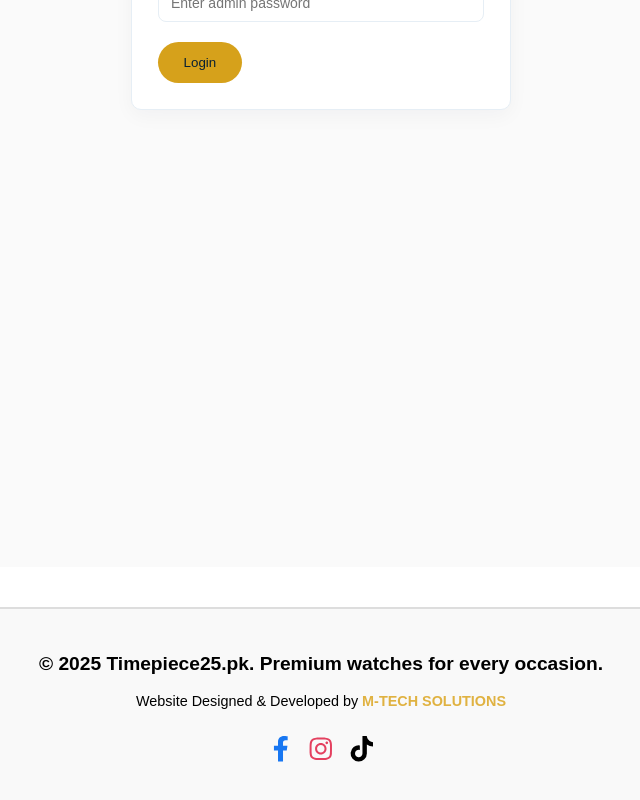
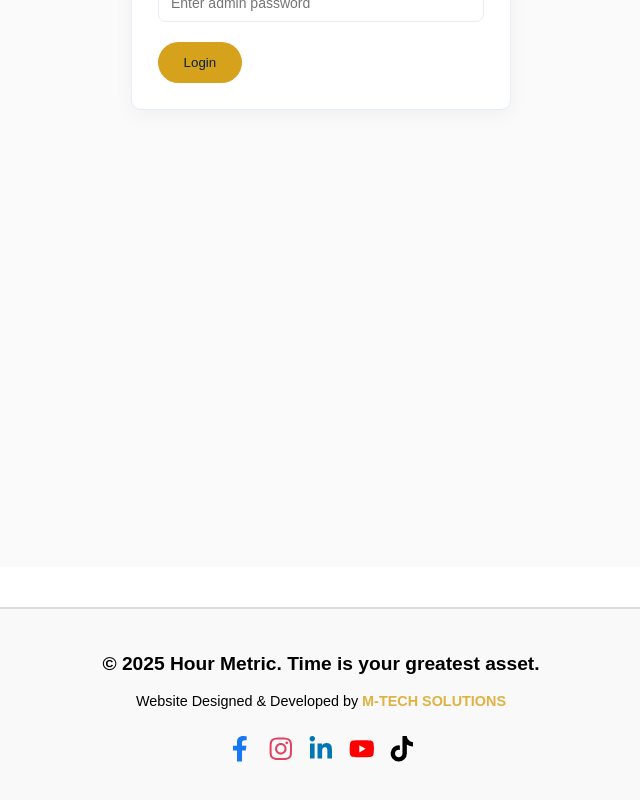
Before and after one commit to MohsinMukhtiar/TimepieceFrontend, a React (Vite) app: page /admin in a window 1280 px wide. Shown: the part 338-1138 px from the top of the page, without its empty margins (319-959 px from the left). Built offline with nearby package versions, Linux system fonts and the light colour scheme.

Commit message:
Update Footer.jsx

```diff
--- a/src/components/Footer.jsx
+++ b/src/components/Footer.jsx
@@ -2,10 +2,10 @@ import React from "react";
 import {
   FaFacebookF,
   FaInstagram,
-   FaLinkedinIn,
+  FaLinkedinIn,
   FaYoutube,
   FaTiktok,
- } from "react-icons/fa";
+} from "react-icons/fa";
 
 export default function Footer() {
   return (
@@ -13,7 +13,7 @@ export default function Footer() {
       <div style={styles.container}>
         {/* Brand Info */}
         <h3 style={styles.title}>
-          © {new Date().getFullYear()} <strong>Timepiece25.pk</strong>. Premium watches for every occasion.
+          © {new Date().getFullYear()} <strong>Hour Metric</strong>. Time is your greatest asset.
         </h3>
         <p style={styles.credit}>
           Website Designed &amp; Developed by{" "}
@@ -30,7 +30,7 @@ export default function Footer() {
         {/* Social Media Icons */}
         <div style={styles.socialContainer}>
           <a
-            href="https://www.facebook.com/timepiece25.pk"
+            href="https://www.facebook.com/hourmetric"
             target="_blank"
             rel="noopener noreferrer"
             aria-label="Facebook"
@@ -40,7 +40,7 @@ export default function Footer() {
           </a>
 
           <a
-            href="https://www.instagram.com/timepiece25.pk"
+            href="https://www.instagram.com/hourmetric"
             target="_blank"
             rel="noopener noreferrer"
             aria-label="Instagram"
@@ -49,13 +49,28 @@ export default function Footer() {
             <FaInstagram />
           </a>
 
-
-
-
+          <a
+            href="https://www.linkedin.com/company/hourmetric"
+            target="_blank"
+            rel="noopener noreferrer"
+            aria-label="LinkedIn"
+            style={{ ...styles.iconLink, color: "#0077B5" }} // LinkedIn Blue
+          >
+            <FaLinkedinIn />
+          </a>
 
           <a
-            href="https://www.tiktok.com/@timepiece25.pk
-"
+            href="https://www.youtube.com/@hourmetric"
+            target="_blank"
+            rel="noopener noreferrer"
+            aria-label="YouTube"
+            style={{ ...styles.iconLink, color: "#FF0000" }} // YouTube Red
+          >
+            <FaYoutube />
+          </a>
+
+          <a
+            href="https://www.tiktok.com/@hourmetric"
             target="_blank"
             rel="noopener noreferrer"
             aria-label="TikTok"
@@ -63,9 +78,7 @@ export default function Footer() {
           >
             <FaTiktok />
           </a>
-
-
-         </div>
+        </div>
       </div>
     </footer>
   );
```
